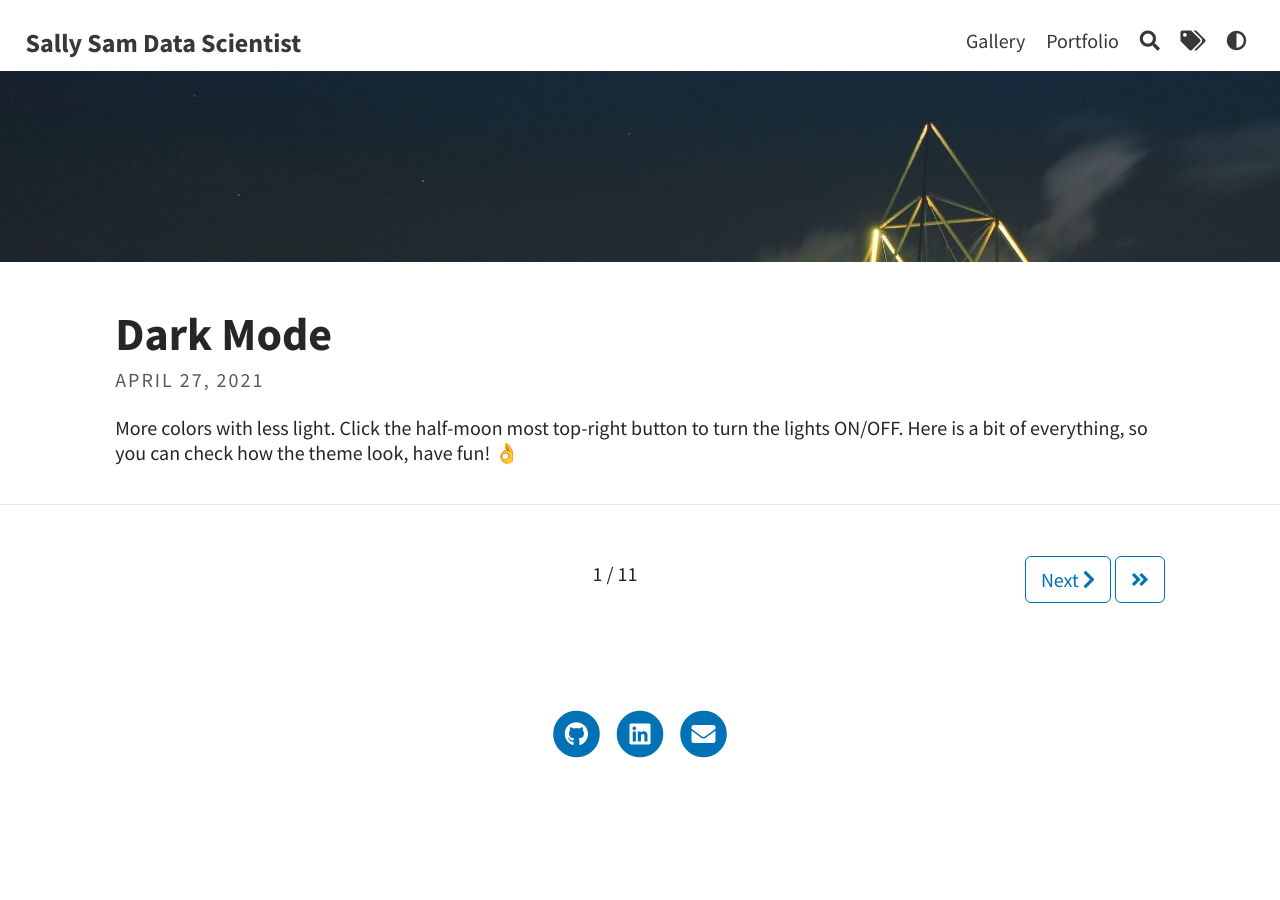
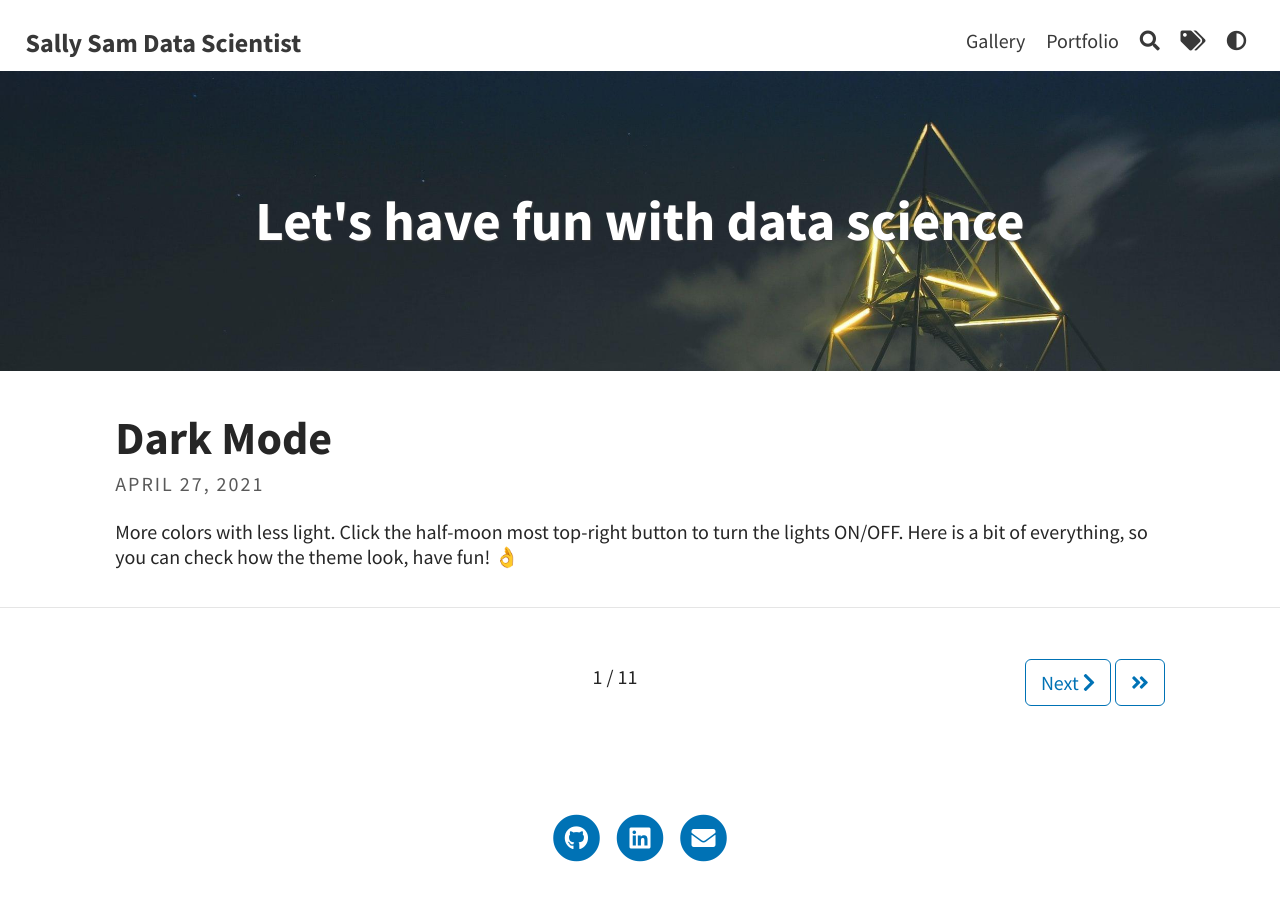
Before and after one commit to s-sam/s-sam.github.io, a Jekyll site: the page built from index.html, in a window 1280 px wide. Built offline with Jekyll 4.4.1, drawn with Linux system fonts in a browser that asks for light colours; the list of posts is cut into pages by our own code.

Commit message:
Update _config.yml

```diff
--- a/_config.yml
+++ b/_config.yml
@@ -9,7 +9,7 @@ avatar:                          # Empty for no avatar in navbar
 favicon: assets/favicon.ico                             # Icon displayed in the tab
 
 # Header and footer text
-header_text: " "  # Change Blog header text
+header_text: "Let's have fun with data science"  # Change Blog header text
 header_feature_image: assets/img/header/triangular.jpeg
 header_feature_image_responsive: true
 footer_text: " "
```
